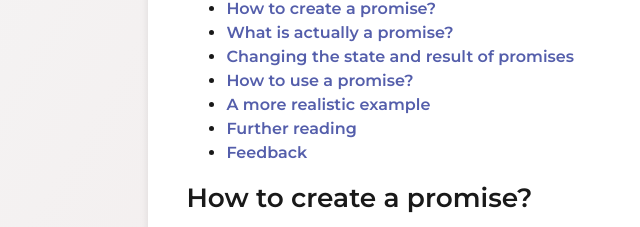
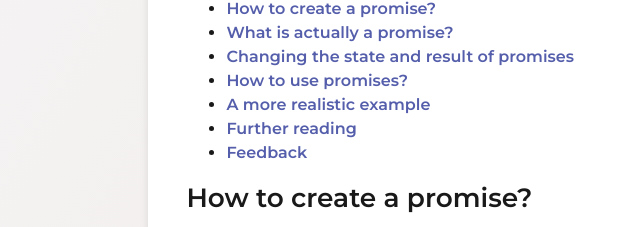
Before and after one commit to andrasna/gatsby-theme-andras, a Gatsby site: page /understanding-promise-objects/ in a window 1280 px wide. Shown: the part 346-573 px from the top of the page, 44-684 px from the left. Built offline with nearby package versions, Linux system fonts and the light colour scheme; Gatsby itself is replaced by a stand-in of ours; some packages are replaced by stand-ins of ours.

Commit message:
Fix link

```diff
--- a/content/blog/understanding-promise-objects/index.md
+++ b/content/blog/understanding-promise-objects/index.md
@@ -11,7 +11,7 @@ Note: This article assumes familiarity with JavaScript in general.
 - [How to create a promise?](#how-to-create-a-promise)
 - [What is actually a promise?](#what-is-actually-a-promise)
 - [Changing the state and result of promises](#changing-the-state-and-result-of-promises)
-- [How to use a promise?](#how-to-use-a-promise)
+- [How to use promises?](#how-to-use-promises)
 - [A more realistic example](#a-more-realistic-example)
 - [Further reading](#further-reading)
 - [Feedback](#feedback)
```
